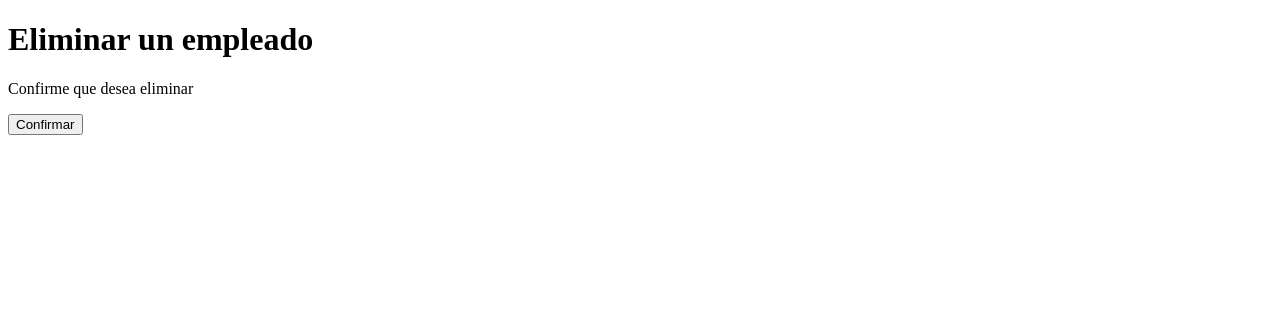
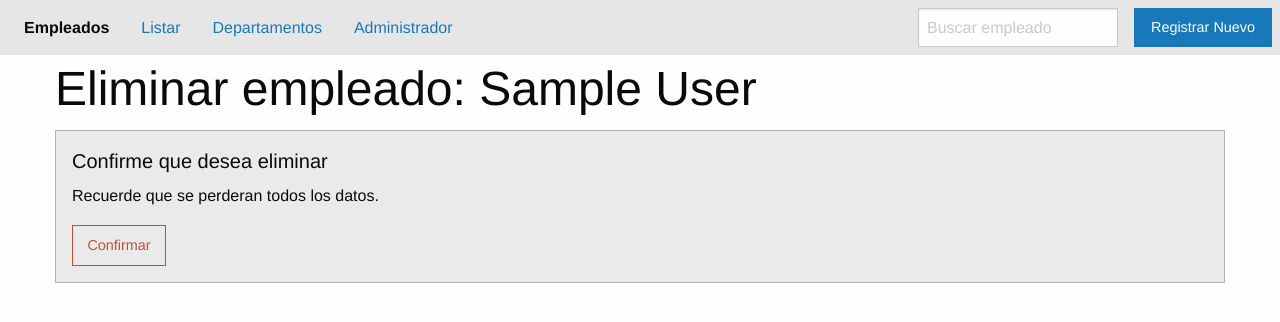
Before and after one commit to TheIszer/Django-Empleados, a Django app: page /delete-empleado/1/ in a window 1280 px wide. Shown: the top 322 px of the page. Run offline with Django 4.2, Linux system fonts and the light colour scheme; tables that the repository leaves empty hold one stand-in row (values such as "Sample post"); some libraries are stand-ins or nearby versions.

Commit message:
CRUD delete

```diff
--- a/templates/includes/header.html
+++ b/templates/includes/header.html
@@ -4,7 +4,7 @@
         <li class="menu-text">Empleados</li>
         <li><a href="{% url 'persona_app:list_all_empleados' %}">Listar</a></li>
         <li><a href="{% url 'departamento_app:lista_departamento' %}">Departamentos</a></li>
-        <li><a href="{% url 'persona_app:empleados_admin' %}">Empleados</a></li>
+        <li><a href="{% url 'persona_app:empleados_admin' %}">Administrador</a></li>
       </ul>
     </div>
     <div class="top-bar-right">
--- a/templates/persona/delete.html
+++ b/templates/persona/delete.html
@@ -1,19 +1,27 @@
-<!DOCTYPE html>
-<html lang="en">
-<head>
-    <meta charset="UTF-8">
-    <meta http-equiv="X-UA-Compatible" content="IE=edge">
-    <meta name="viewport" content="width=device-width, initial-scale=1.0">
-    <title>Document</title>
-</head>
-<body>
-    <h1>Eliminar un empleado </h1>
+{% extends 'base.html' %}
 
-    <form method="POST"> {% csrf_token %}
-        <p>Confirme que desea eliminar</p>
 
-        <button type="submit">Confirmar</button>
-    </form>
+{% block title %}
+    Editar empleado
+{% endblock title %}
 
-</body>
-</html>
+
+{% block content %}
+    {% include 'includes/header.html' %}
+
+    <div class="grid-container">
+        <div class="grid-x">
+            <h1 class="cell">Eliminar empleado: {{object.first_name}} {{object.last_name}}</h1>
+
+            <form class="cell" method="POST"> {% csrf_token %}
+                <div class="callout secondary">
+                    <h5>Confirme que desea eliminar</h5>
+                    <p>Recuerde que se perderan todos los datos.</p>
+                    <button class="hollow button alert">Confirmar</button>
+                </div>
+            </form>
+
+        </div>
+    </div>
+
+{% endblock content %}
```
